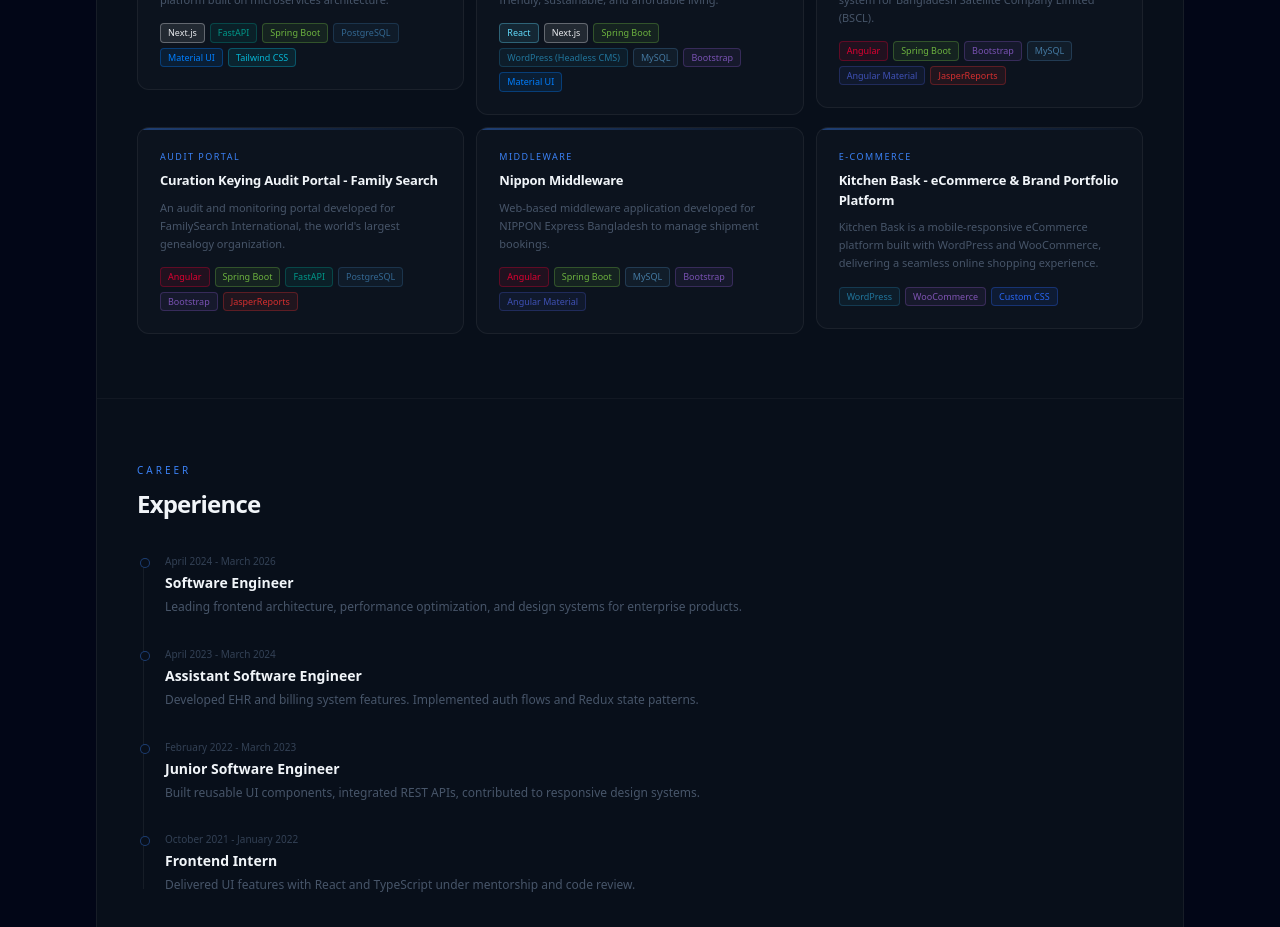
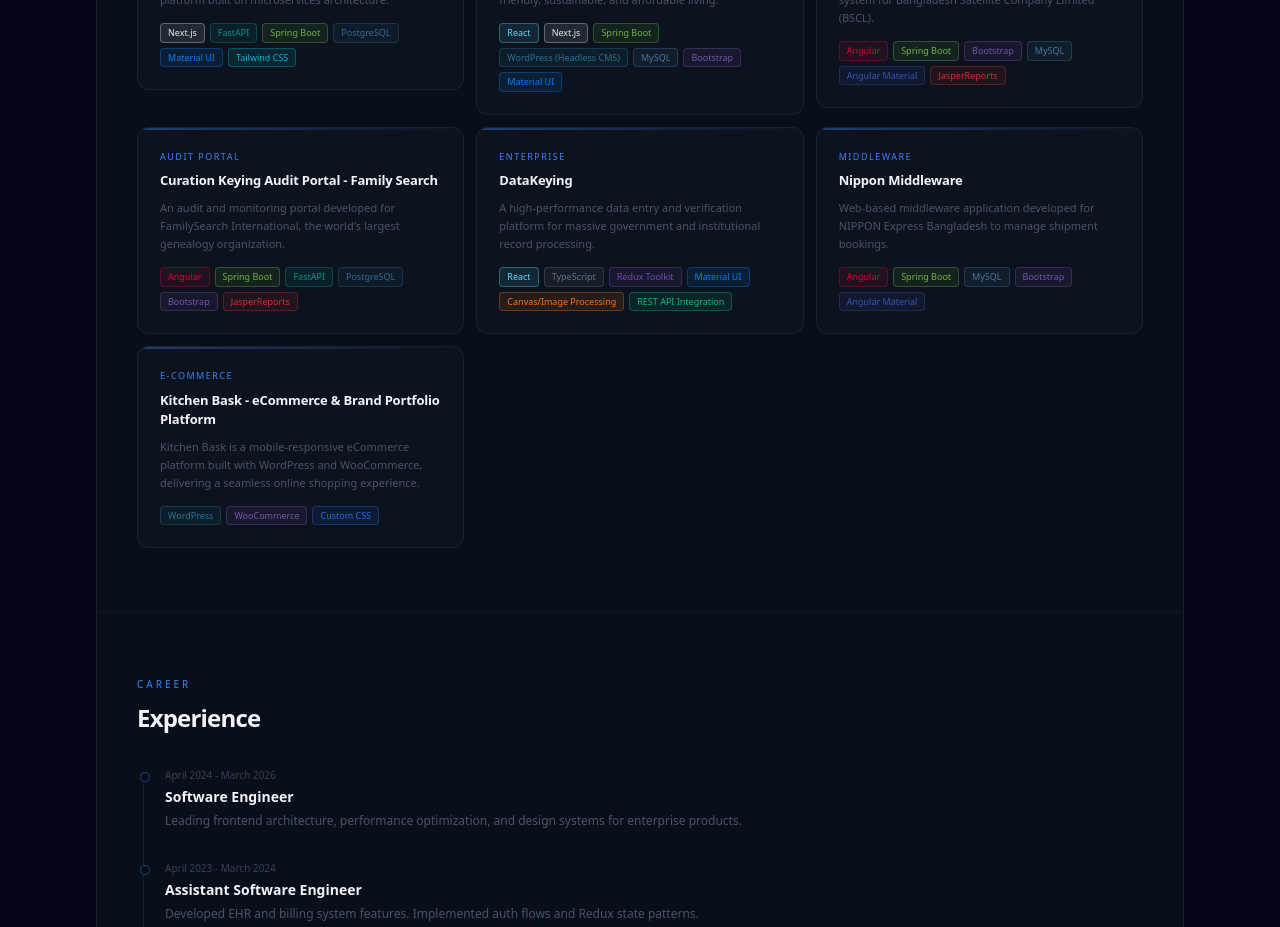
Before and after one commit to NasifNoor/nasif-dev, a Next.js app: page / in a window 1280 px wide. Shown: the part 1180-2107 px from the top of the page. Built offline with nearby package versions, Linux system fonts and the light colour scheme; no server answers.

Commit message:
added datakeying project

```diff
--- a/components/Projects.tsx
+++ b/components/Projects.tsx
@@ -18,6 +18,9 @@ const tagColors: Record<string, string> = {
   Angular: "#DD0031",
   "Angular Material": "#3F51B5",
   JasperReports: "#D32F2F",
+  "Redux Toolkit": "#764ABC",
+  "Canvas/Image Processing": "#F97316",
+  "REST API Integration": "#10B981",
 };
 
 function getTagStyle(tag: string) {
--- a/data/site-content.ts
+++ b/data/site-content.ts
@@ -180,6 +180,28 @@ export const projects: ProjectItem[] = [
     ],
   },
   {
+    slug: "datakeying",
+    highlight: "Enterprise",
+    title: "DataKeying",
+    description:
+      "A high-performance data entry and verification platform for massive government and institutional record processing.",
+    tags: [
+      "React",
+      "TypeScript",
+      "Redux Toolkit",
+      "Material UI",
+      "Canvas/Image Processing",
+      "REST API Integration",
+    ],
+    overview:
+      "Built for high-volume document digitization workflows, DataKeying synchronizes tagged image regions with form fields to speed entry, reduce errors, and support rigorous operator verification at scale.",
+    details: [
+      "Implemented intelligent image tagging with field-to-image focus synchronization for faster, more accurate data entry.",
+      "Designed keyboard-driven workflows and focus management to support rapid operator performance across massive document queues.",
+      "Delivered a verification system optimized for high-volume government and institutional record processing.",
+    ],
+  },
+  {
     slug: "nippon-middleware",
     highlight: "Middleware",
     title: "Nippon Middleware",
```
